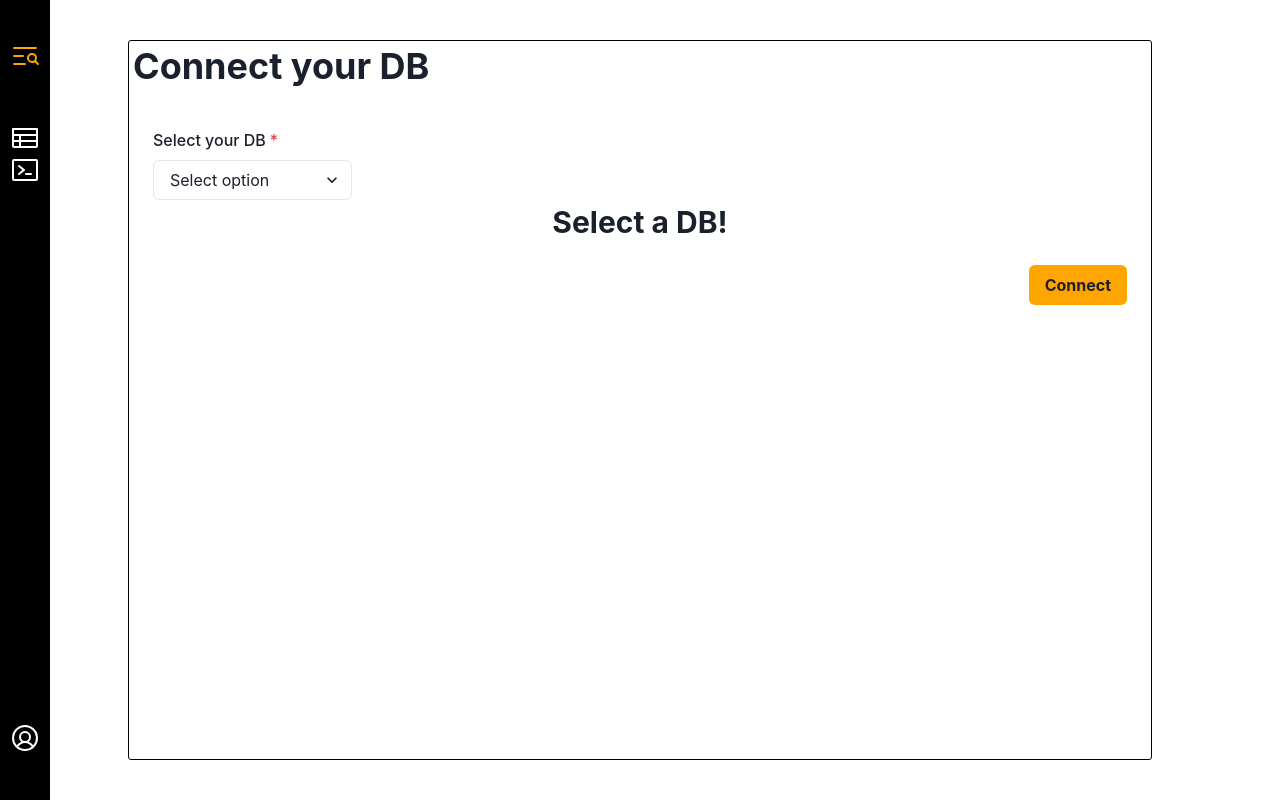
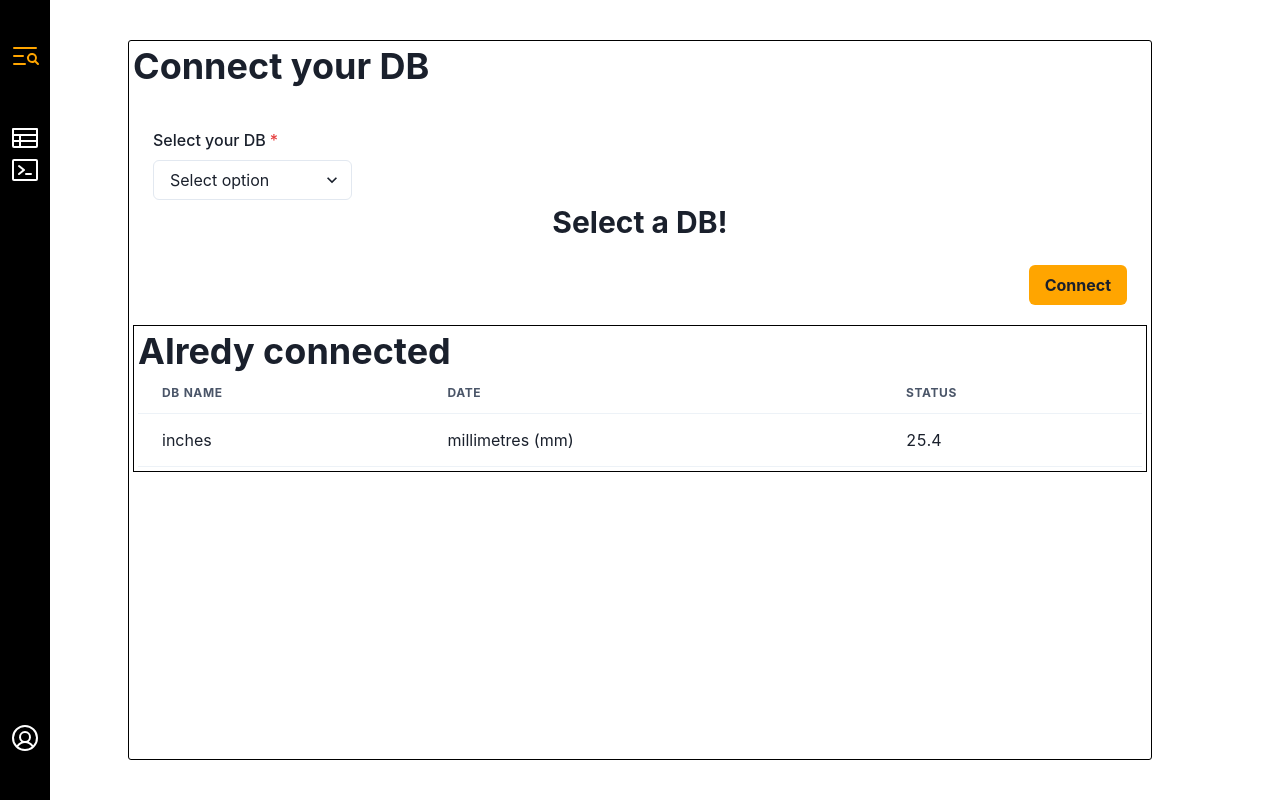
Before and after one commit to Kelvis-fernando/data-base-manage, a React (Vite) app: page / in a window 1280 px wide. Built offline with nearby package versions, Linux system fonts and the light colour scheme.

Commit message:
chore: added the table for the dbs alredy connected

```diff
--- a/src/components/Sidebar.tsx
+++ b/src/components/Sidebar.tsx
@@ -1,6 +1,5 @@
 import {
   Box,
-  Button,
   Flex,
   Link,
   Menu,
--- a/src/pages/ConnectForm.tsx
+++ b/src/pages/ConnectForm.tsx
@@ -6,7 +6,16 @@ import {
   FormLabel,
   Heading,
   Select,
+  Table,
+  TableCaption,
+  TableContainer,
+  Tbody,
+  Td,
   Text,
+  Tfoot,
+  Th,
+  Thead,
+  Tr,
 } from "@chakra-ui/react";
 import useConnectForm from "../hooks/useConnectForm";
 import { getFormData } from "../utils/getFormData";
@@ -51,6 +60,27 @@ const ConnectForm = () => {
           </Flex>
         </FormControl>
       </form>
+      <Box border="1px solid black" p="1" w="100%">
+        <Heading>Alredy connected</Heading>
+        <TableContainer>
+          <Table variant="simple">
+            <Thead>
+              <Tr>
+                <Th>DB Name</Th>
+                <Th>Date</Th>
+                <Th>Status</Th>
+              </Tr>
+            </Thead>
+            <Tbody>
+              <Tr>
+                <Td>inches</Td>
+                <Td>millimetres (mm)</Td>
+                <Td>25.4</Td>
+              </Tr>
+            </Tbody>
+          </Table>
+        </TableContainer>
+      </Box>
     </Box>
   );
 };
```
